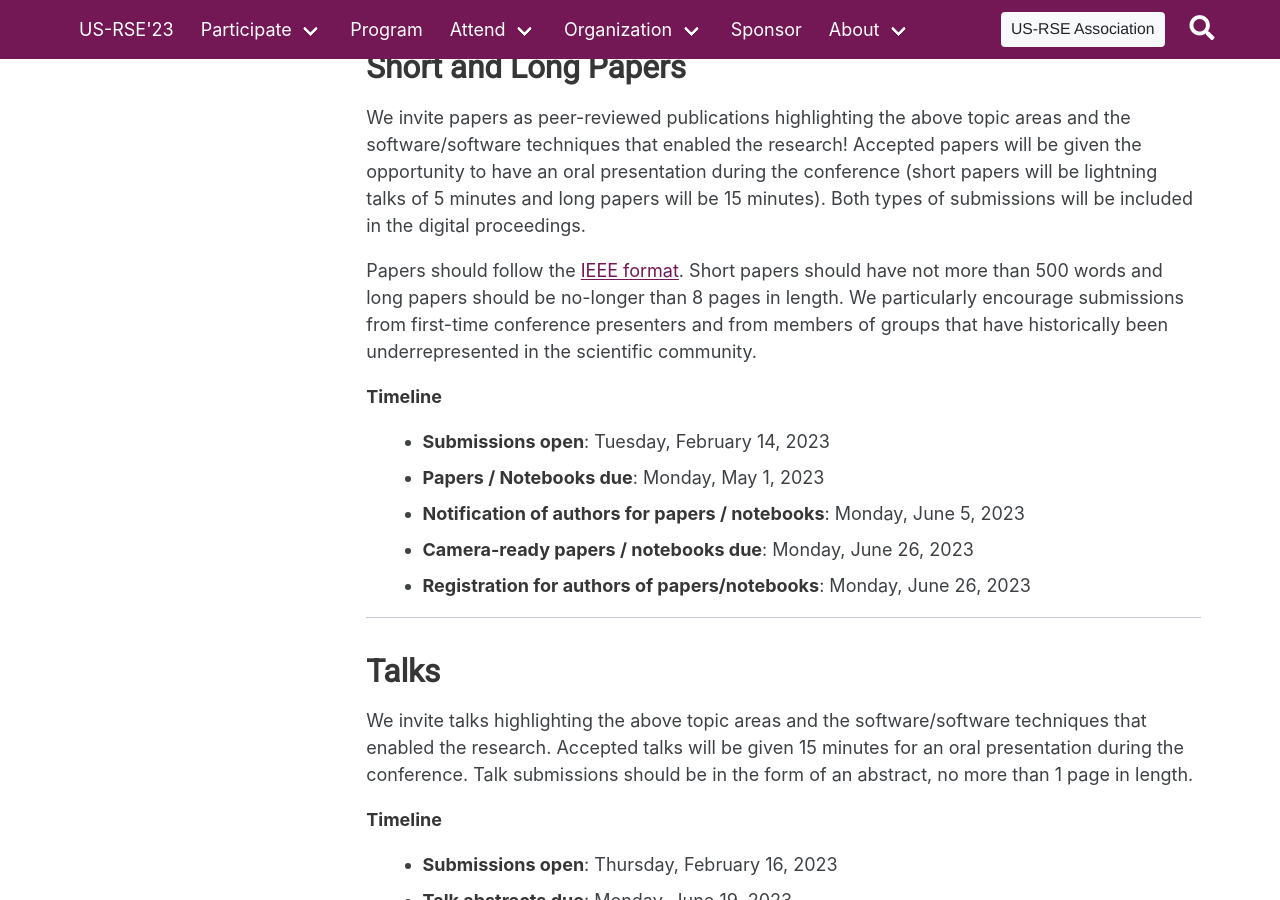
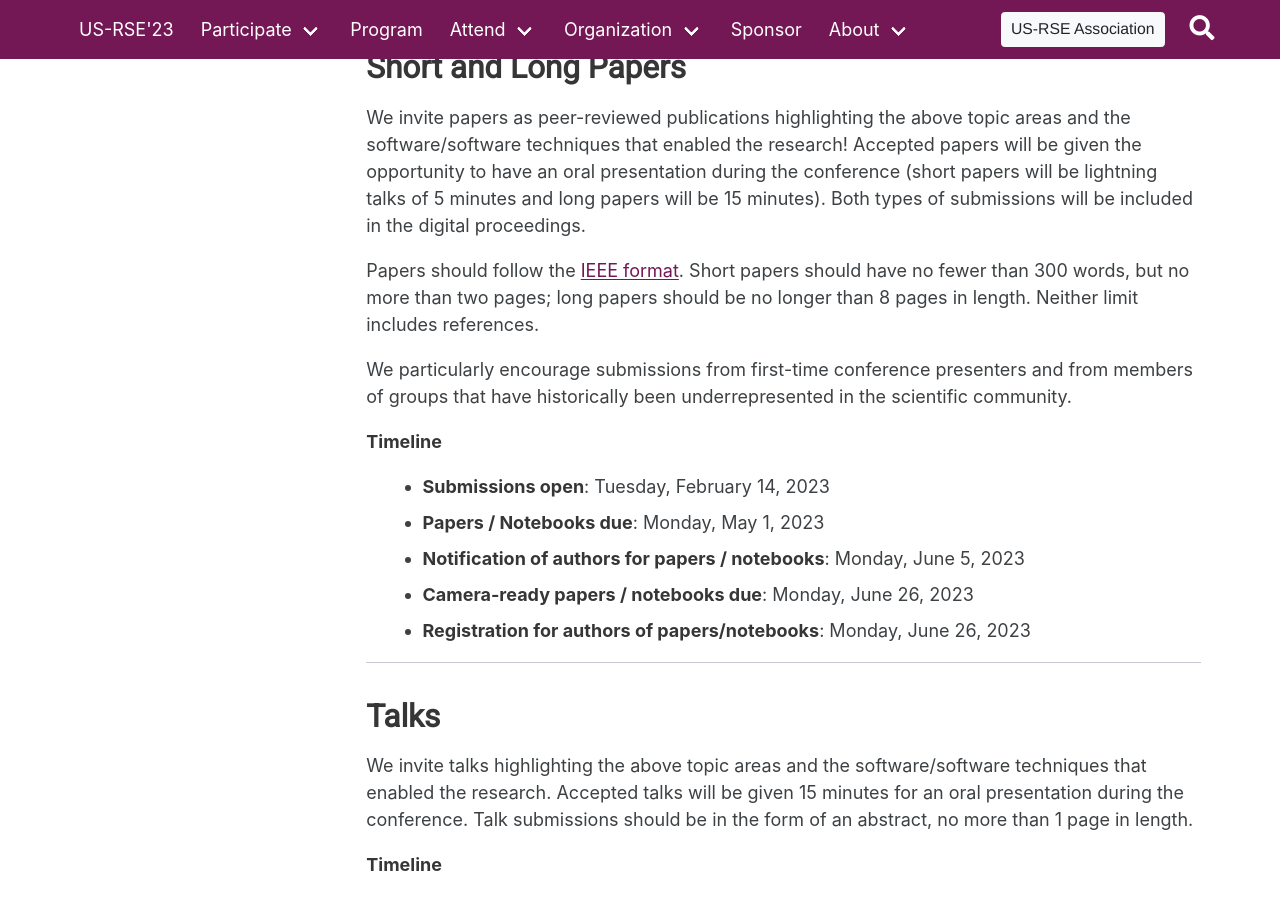
Before and after one commit to USRSE/usrse23, a Jekyll site: the page built from pages/participate/participate.md, in a window 1280 px wide and 900 px high, scrolled down 1193 px. Built offline with Jekyll 4.4.1, drawn with Linux system fonts in a browser that asks for light colours; a style sheet for code colours, icons or effects is not loaded.

Commit message:
Change limit for short papers

```diff
--- a/pages/participate/participate.md
+++ b/pages/participate/participate.md
@@ -56,8 +56,11 @@ long papers will be 15 minutes). Both types of submissions will be included
 in the digital proceedings.
 
 Papers should follow the [IEEE format](https://www.ieee.org/conferences/publishing/templates.html).
-Short papers should have not more than 500 words and long papers should be no-longer
-than 8 pages in length. We particularly encourage submissions from first-time conference
+Short papers should have no fewer than 300 words, but no more than two pages;
+long papers should be no longer than 8 pages in length. Neither limit
+includes references.
+
+We particularly encourage submissions from first-time conference
 presenters and from members of groups that have historically been underrepresented in
 the scientific community.
 
```
